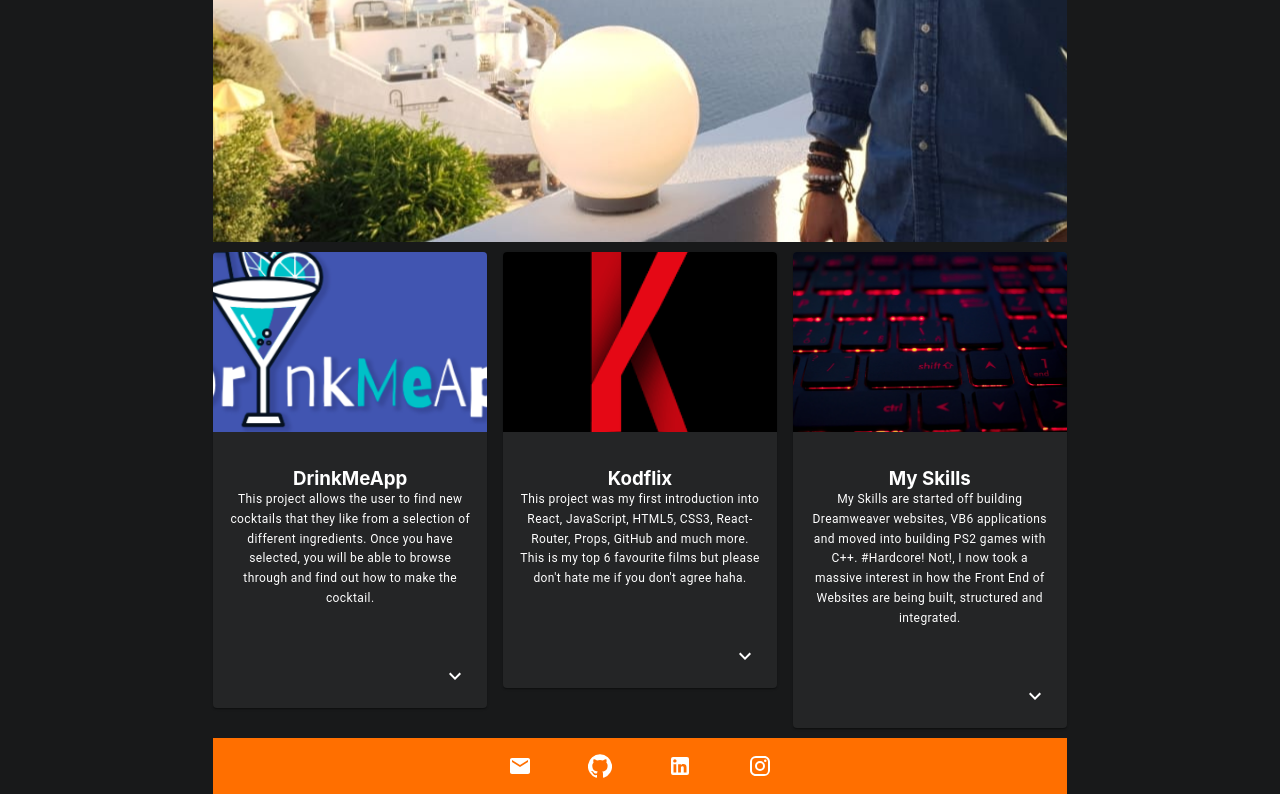
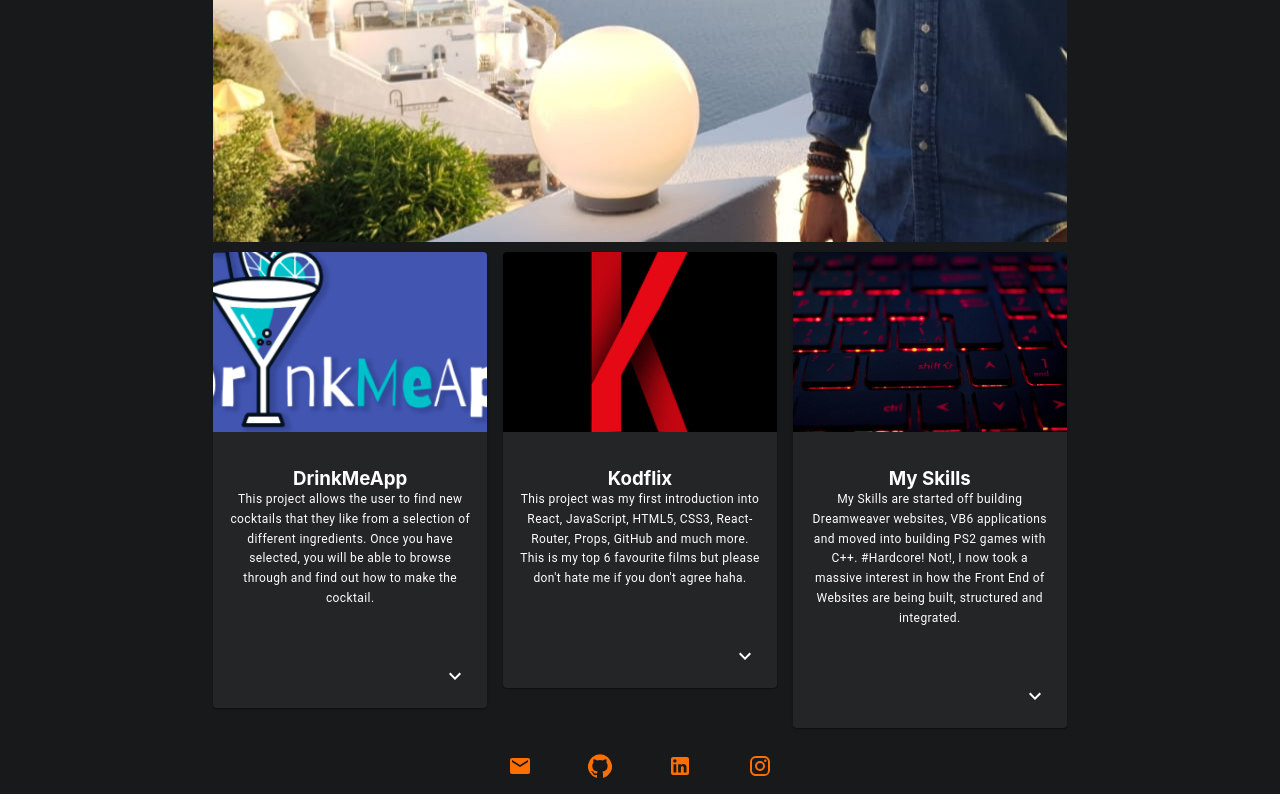
Before and after one commit to Awthor/AaronHawthorne, a React (Create React App) app: page / in a window 1280 px wide. Shown: the part 473-1273 px from the top of the page. Built offline with nearby package versions, Linux system fonts and the light colour scheme.

Commit message:
changed colors to orange

```diff
--- a/src/Components/Footer/Footer.js
+++ b/src/Components/Footer/Footer.js
@@ -9,14 +9,14 @@ import InstagramIcon from '@material-ui/icons/Instagram';
 
 const useStyles = makeStyles({
   typographyStyle2: {
-    color: '#fff'
+    color: '#ff6f00'
 }});
 
 export default function LabelBottomNavigation() {
   const classes = useStyles();
 
   return (
-    <BottomNavigation item xs={12} sm={4} width="100%" display="flex" style={ {background: '#ff6f00' }}>
+    <BottomNavigation item xs={12} sm={4} width="100%" display="flex" style={ {background: '#18191a' }}>
     <a href={`mailto:aaronhawthorne12345@gmail.com`} target="_blank" rel="noopener noreferrer">
          <BottomNavigationAction label="Email Me" value="recents" icon={<EmailIcon className={classes.typographyStyle2} />} /></a>
     <a href='https://github.com/Awthor' target="_blank" rel="noopener noreferrer">
```
